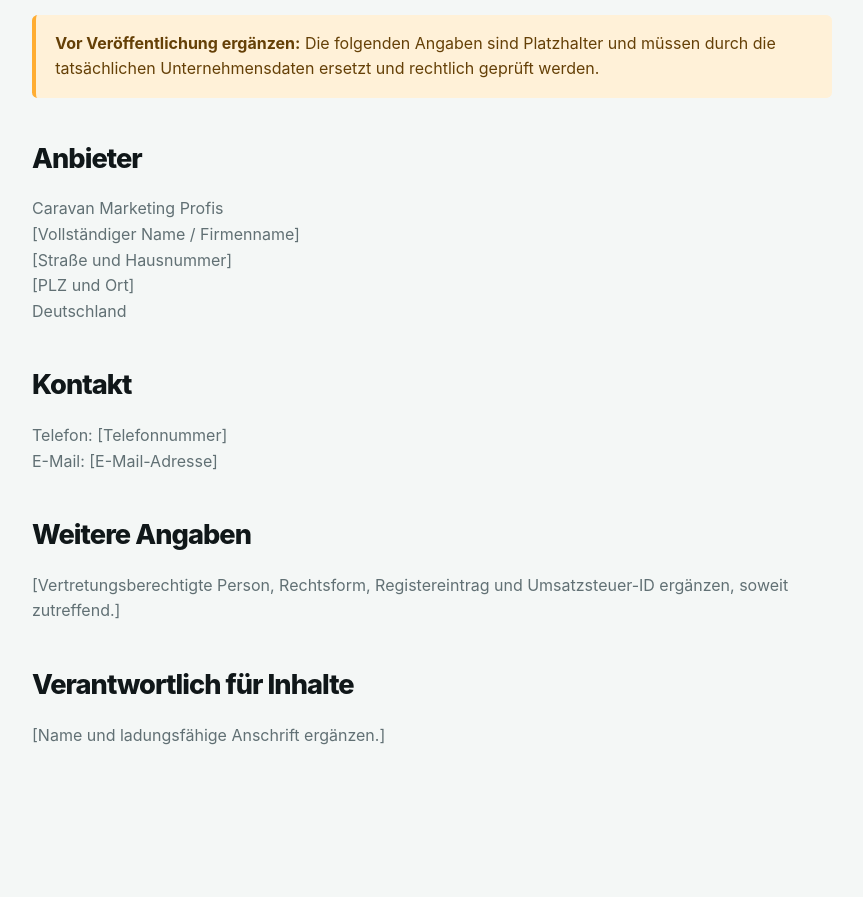
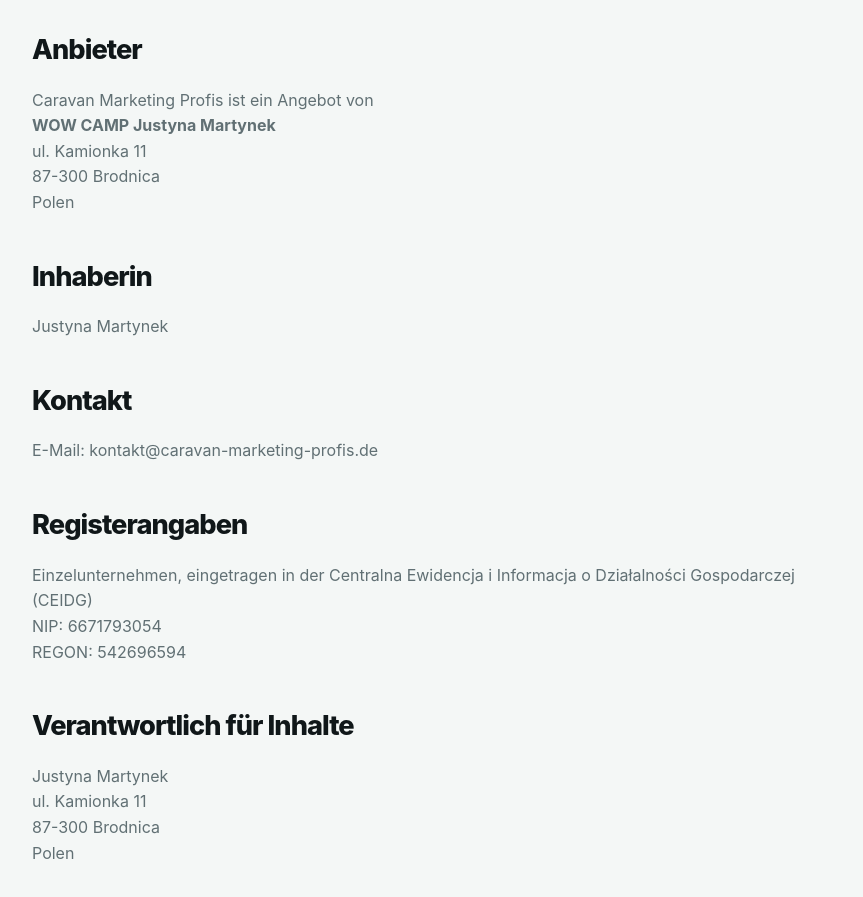
Before and after one commit to vanlifemum-boop/Caravan-Marketing-Profis, a plain HTML site: page impressum.html in a window 1280 px wide. Shown: the part 327-1224 px from the top of the page, without its empty margins (208-1071 px from the left). Before the commit the page ends 1203 px from the top, so only its background shows below. Drawn offline with Linux system fonts and the light colour scheme.

Commit message:
Aktualisiere Impressum mit WOW-CAMP-Firmendaten

```diff
--- a/impressum.html
+++ b/impressum.html
@@ -20,21 +20,31 @@
     <main class="legal-main">
       <p class="section-kicker">Rechtliches</p>
       <h1>Impressum</h1>
-      <p class="notice"><strong>Vor Veröffentlichung ergänzen:</strong> Die folgenden Angaben sind Platzhalter und müssen durch die tatsächlichen Unternehmensdaten ersetzt und rechtlich geprüft werden.</p>
       <h2>Anbieter</h2>
       <p>
-        Caravan Marketing Profis<br />
-        [Vollständiger Name / Firmenname]<br />
-        [Straße und Hausnummer]<br />
-        [PLZ und Ort]<br />
-        Deutschland
+        Caravan Marketing Profis ist ein Angebot von<br />
+        <strong>WOW CAMP Justyna Martynek</strong><br />
+        ul. Kamionka 11<br />
+        87-300 Brodnica<br />
+        Polen
       </p>
+      <h2>Inhaberin</h2>
+      <p>Justyna Martynek</p>
       <h2>Kontakt</h2>
-      <p>Telefon: [Telefonnummer]<br />E-Mail: [E-Mail-Adresse]</p>
-      <h2>Weitere Angaben</h2>
-      <p>[Vertretungsberechtigte Person, Rechtsform, Registereintrag und Umsatzsteuer-ID ergänzen, soweit zutreffend.]</p>
+      <p>E-Mail: <a href="mailto:kontakt@caravan-marketing-profis.de">kontakt@caravan-marketing-profis.de</a></p>
+      <h2>Registerangaben</h2>
+      <p>
+        Einzelunternehmen, eingetragen in der Centralna Ewidencja i Informacja o Działalności Gospodarczej (CEIDG)<br />
+        NIP: 6671793054<br />
+        REGON: 542696594
+      </p>
       <h2>Verantwortlich für Inhalte</h2>
-      <p>[Name und ladungsfähige Anschrift ergänzen.]</p>
+      <p>
+        Justyna Martynek<br />
+        ul. Kamionka 11<br />
+        87-300 Brodnica<br />
+        Polen
+      </p>
     </main>
   </body>
 </html>
```
